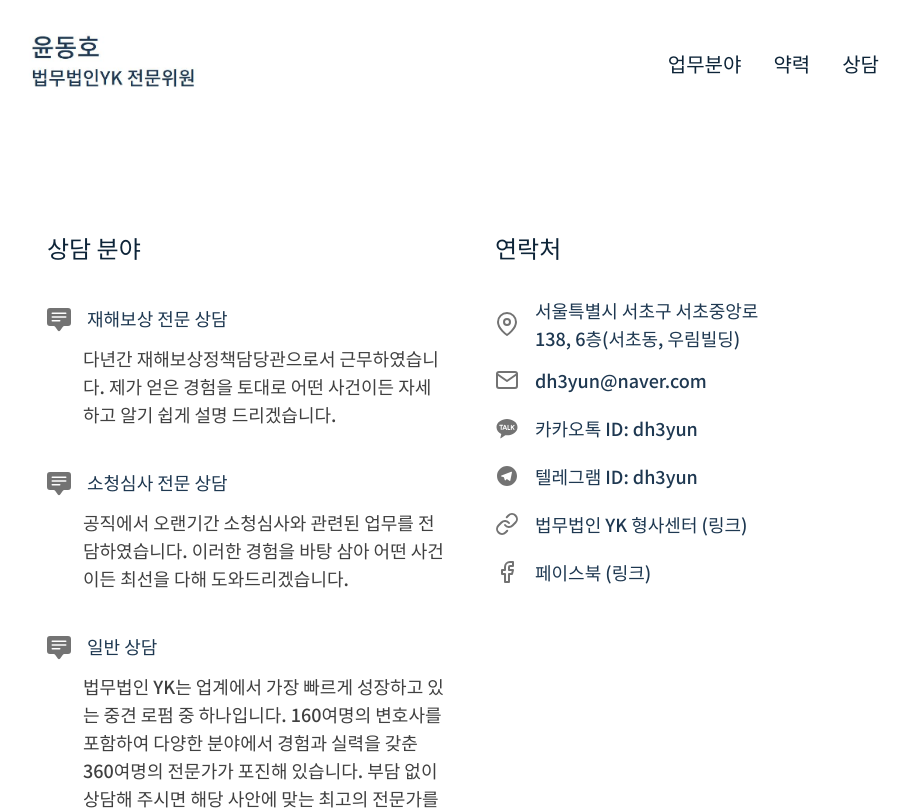
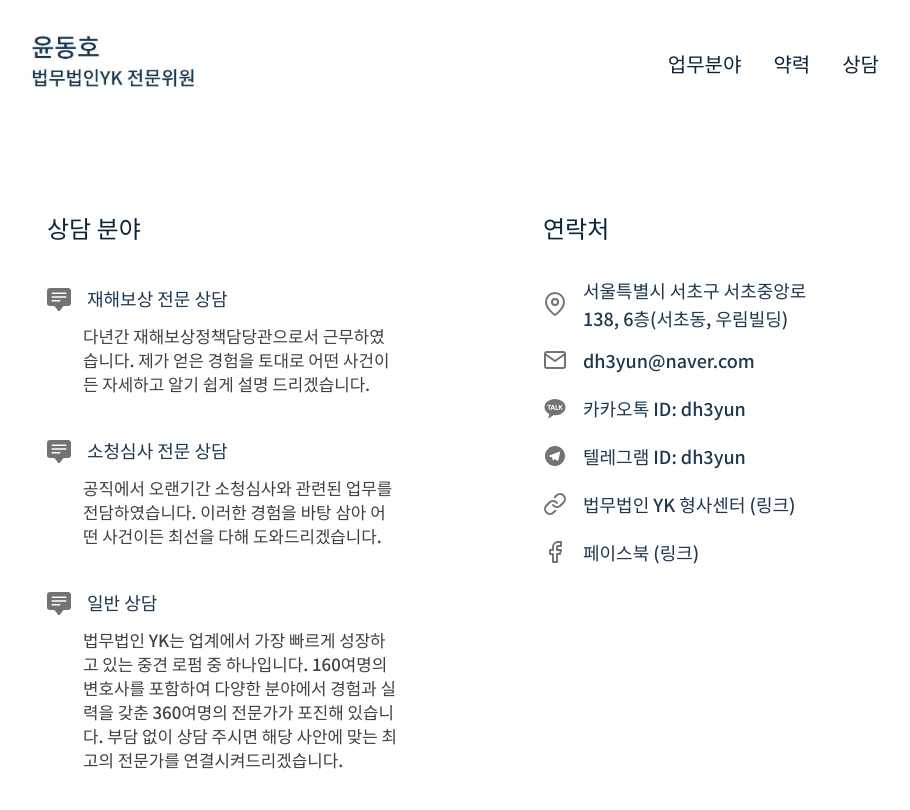
Before and after one commit to vibap00/Portfolio, a Next.js app: page /contact in a window 1280 px wide. Shown: the top 810 px of the page, without its empty margins (169-1079 px from the left). Built offline with nearby package versions, Linux system fonts and the light colour scheme.

Commit message:
reponsive web design revision

```diff
--- a/components/contact/ContactLink.jsx
+++ b/components/contact/ContactLink.jsx
@@ -1,5 +1,5 @@
-import { AiFillDatabase} from 'react-icons/ai';
-import { BsChatSquareTextFill} from 'react-icons/bs';
+import { AiFillDatabase } from 'react-icons/ai';
+import { BsChatSquareTextFill } from 'react-icons/bs';
 
 
 const expertiseAreas = [
@@ -18,14 +18,14 @@ const expertiseAreas = [
     {
         id: 3,
         name: '일반 상담',
-        description: '법무법인 YK는 업계에서 가장 빠르게 성장하고 있는 중견 로펌 중 하나입니다. 160여명의 변호사를 포함하여 다양한 분야에서 경험과 실력을 갖춘 360여명의 전문가가 포진해 있습니다. 부담 없이 상담해 주시면 해당 사안에 맞는 최고의 전문가를 연결시켜드리겠습니다.',
+        description: '법무법인 YK는 업계에서 가장 빠르게 성장하고 있는 중견 로펌 중 하나입니다. 160여명의 변호사를 포함하여 다양한 분야에서 경험과 실력을 갖춘 360여명의 전문가가 포진해 있습니다. 부담 없이 상담 주시면 해당 사안에 맞는 최고의 전문가를 연결시켜드리겠습니다.',
         icon: <BsChatSquareTextFill />,
     },
 ];
 
 function ExpertiseDetails() {
     return (
-        <div className="w-full lg:w-1/2">
+        <div className="w-full lg:w-1/2 mr-24">
             <div className="text-left max-w-xl px-6">
                 <h2 className="text-2xl text-primary-dark dark:text-primary-light mt-12 mb-10">
                     상담 분야
@@ -41,7 +41,8 @@ function ExpertiseDetails() {
                                     {area.name}
                                 </span>
                             </div>
-                            <p className="text-between md:text-base lg:text-lg ml-9 text-gray-700 dark:text-gray-300" dangerouslySetInnerHTML={{ __html: area.description }}>
+                            <p className="text-between1 s20:text-between2 md:text-base lg:text-between3 ml-9 text-gray-700 dark:text-gray-300"
+                                dangerouslySetInnerHTML={{ __html: area.description.replace(/\n/g, '<br/>') }}>
                             </p>
                         </li>
                     ))}
--- a/components/shared/AppBanner.jsx
+++ b/components/shared/AppBanner.jsx
@@ -60,7 +60,7 @@ function AppBanner() {
 					src="/images/profile_main.jpg"
 					width={500}  // actual image width in pixels
 					height={500} // actual image height in pixels
-					alt="profile_main.jpg"
+					alt="재해보상 상담 / 소청심사 상담"
 				/>
 			</div>
 		</motion.section>
--- a/pages/contact.jsx
+++ b/pages/contact.jsx
@@ -16,11 +16,12 @@ function contact() {
 					duration: 0.5,
 					delay: 0.1,
 				}}
-				className="container mx-auto flex flex-col-reverse lg:flex-row py-5 lg:py-10 justify-center lg:mt-5"
+				className="container mx-auto flex flex-col-reverse lg:flex-row py-5 lg:py-10 justify-center lg:mt-0"
 			>
 
 				<ContactLink />
 				<ContactDetails />
+
 			</motion.div>
 		</div>
 	);
--- a/tailwind.config.js
+++ b/tailwind.config.js
@@ -14,7 +14,9 @@ module.exports = {
 				's20': { 'min': '412px', 'max': '809px' }  // for 412*915 and up
 			},
 			fontSize: {
-				'between': '0.8925rem', // fontsize between 'text-sm' and 'text-base'
+				'between1': '0.9425rem', // fontsize between 'text-sm' and 'text-base'
+				'between2': '1.0325rem', // fontsize between 'text-sm' and 'text-base'
+				'between3': '1.0525rem', // fontsize between 'text-base' and 'text-lg'
 			},
 			colors: {
 				// Light colors
```
